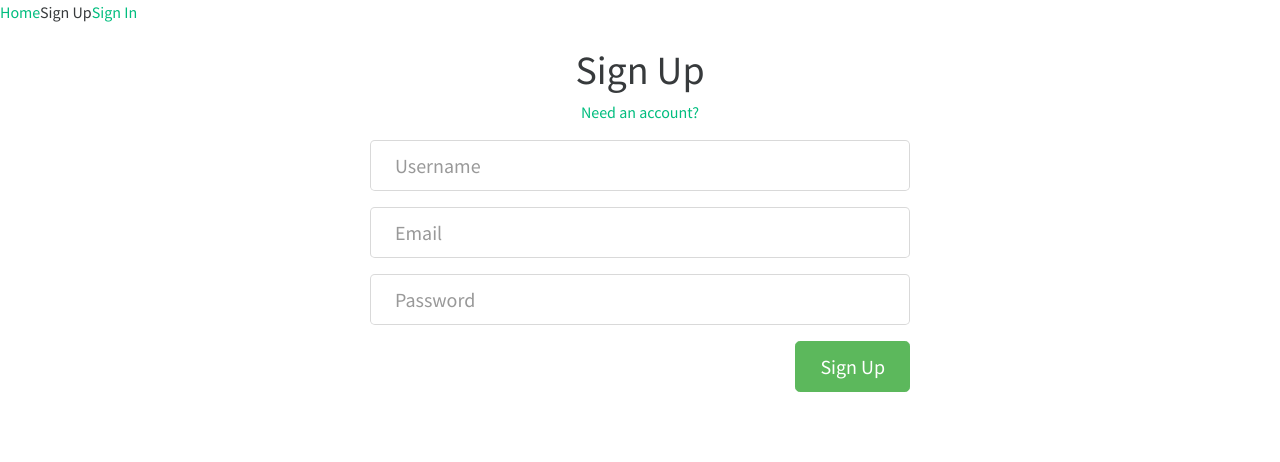
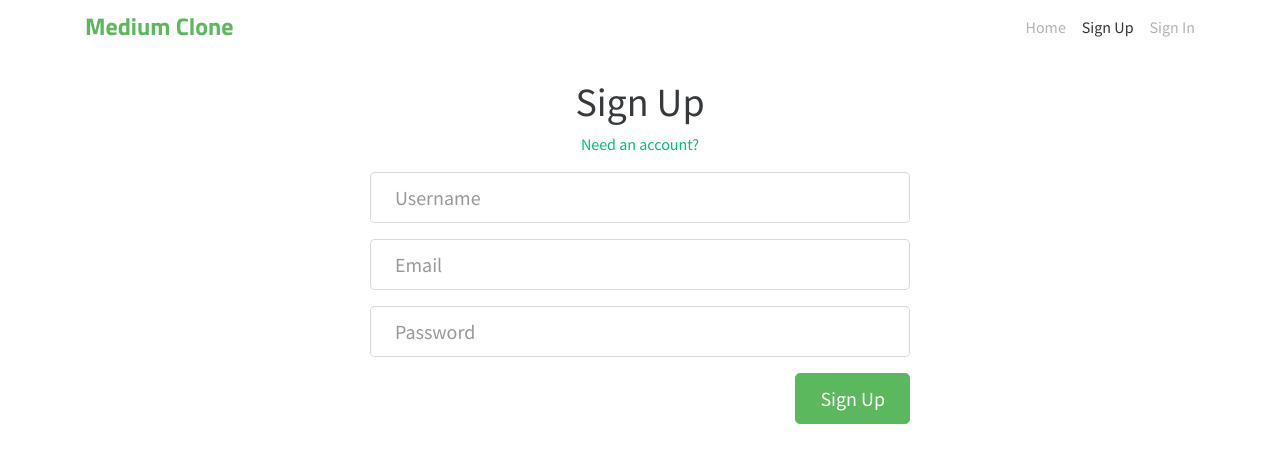
Before and after one commit to osadasami/vue-medium-clone, a Vue app: page /register in a window 1280 px wide. Shown: the top 462 px of the page. Built offline with nearby package versions, Linux system fonts and the light colour scheme; a web font is replaced by a local one.

Commit message:
add navbar and new pages

```diff
--- a/src/App.vue
+++ b/src/App.vue
@@ -1,20 +1,13 @@
 <script setup lang="ts">
-import {RouterLink, RouterView} from 'vue-router'
+import Navbar from '@/components/Navbar.vue'
+import {RouterView} from 'vue-router'
 </script>
 
 <template>
   <header>
     <!-- <img alt="Vue logo" class="logo" src="@/assets/logo.svg" width="125" height="125" /> -->
-
-    <div class="wrapper">
-      <nav>
-        <RouterLink :to="{name: 'home'}">Home</RouterLink>
-        <RouterLink :to="{name: 'register'}">Sign Up</RouterLink>
-        <RouterLink :to="{name: 'login'}">Sign In</RouterLink>
-      </nav>
-    </div>
+    <Navbar />
   </header>
-
   <RouterView />
 </template>
 
--- /dev/null
+++ b/src/components/Navbar.vue
@@ -0,0 +1,82 @@
+<script setup lang="ts">
+import {useAuthStore} from '@/stores/auth'
+import {RouterLink} from 'vue-router'
+
+const authStore = useAuthStore()
+</script>
+
+<template>
+  <nav class="navbar navbar-light">
+    <div class="container">
+      <RouterLink :to="{name: 'home'}" class="navbar-brand"
+        >Medium Clone</RouterLink
+      >
+      <ul class="nav navbar-nav pull-xs-right">
+        <li class="nav-item">
+          <RouterLink
+            class="nav-link"
+            active-class="active"
+            :to="{name: 'home'}"
+            >Home</RouterLink
+          >
+        </li>
+        <template v-if="authStore.user">
+          <li class="nav-item">
+            <RouterLink
+              class="nav-link"
+              active-class="active"
+              :to="{name: 'newArticle'}"
+            >
+              <i class="ion-compose"></i>
+              New Article</RouterLink
+            >
+          </li>
+
+          <li class="nav-item">
+            <RouterLink
+              class="nav-link"
+              active-class="active"
+              :to="{name: 'settings'}"
+            >
+              <i class="ion-gear-a"></i>
+              Settings</RouterLink
+            >
+          </li>
+
+          <li class="nav-item">
+            <RouterLink
+              class="nav-link"
+              active-class="active"
+              :to="{name: 'profile', params: {slug: authStore.user.username}}"
+            >
+              <img
+                :src="authStore.user.image"
+                :alt="authStore.user.username"
+                class="user-pic"
+              />
+              {{ authStore.user.username }}</RouterLink
+            >
+          </li>
+        </template>
+        <template v-else>
+          <li class="nav-item">
+            <RouterLink
+              class="nav-link"
+              active-class="active"
+              :to="{name: 'register'}"
+              >Sign Up</RouterLink
+            >
+          </li>
+          <li class="nav-item">
+            <RouterLink
+              class="nav-link"
+              active-class="active"
+              :to="{name: 'login'}"
+              >Sign In</RouterLink
+            >
+          </li>
+        </template>
+      </ul>
+    </div>
+  </nav>
+</template>
--- a/src/router/index.ts
+++ b/src/router/index.ts
@@ -1,6 +1,9 @@
 import Home from '@/views/Home.vue'
 import Login from '@/views/Login.vue'
+import NewArticle from '@/views/NewArticle.vue'
+import Profile from '@/views/Profile.vue'
 import Register from '@/views/Register.vue'
+import Settings from '@/views/Settings.vue'
 import {createRouter, createWebHistory} from 'vue-router'
 
 const router = createRouter({
@@ -21,6 +24,22 @@ const router = createRouter({
       name: 'login',
       component: Login,
     },
+    {
+      path: '/new-article',
+      name: 'newArticle',
+      component: NewArticle,
+    },
+    {
+      path: '/settings',
+      name: 'settings',
+      component: Settings,
+    },
+    {
+      path: '/profile',
+      name: 'profile',
+      component: Profile,
+    },
+
     // {
     //   path: '/about',
     //   name: 'about',
--- a/src/stores/auth.ts
+++ b/src/stores/auth.ts
@@ -9,7 +9,7 @@ export const useAuthStore = defineStore({
   id: 'auth',
   state: () => ({
     isSubmitting: false,
-    user: null,
+    user: null as any,
     errors: null,
   }),
   getters: {},
--- /dev/null
+++ b/src/views/NewArticle.vue
@@ -0,0 +1,3 @@
+<template>
+  <h1>New Article</h1>
+</template>
--- /dev/null
+++ b/src/views/Profile.vue
@@ -0,0 +1,3 @@
+<template>
+  <h1>Profile</h1>
+</template>
--- /dev/null
+++ b/src/views/Settings.vue
@@ -0,0 +1,3 @@
+<template>
+  <h1>Settings</h1>
+</template>
```
Also changed, not shown: 1 other file (tests, documents, lock files or other folders).
